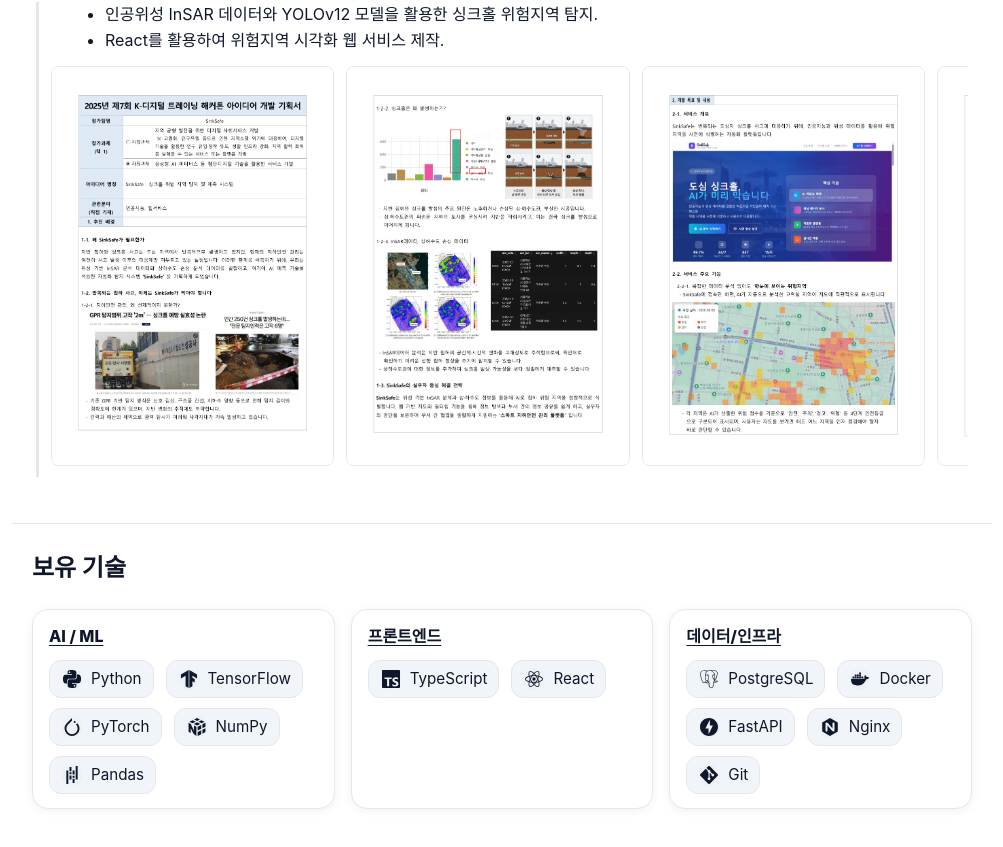
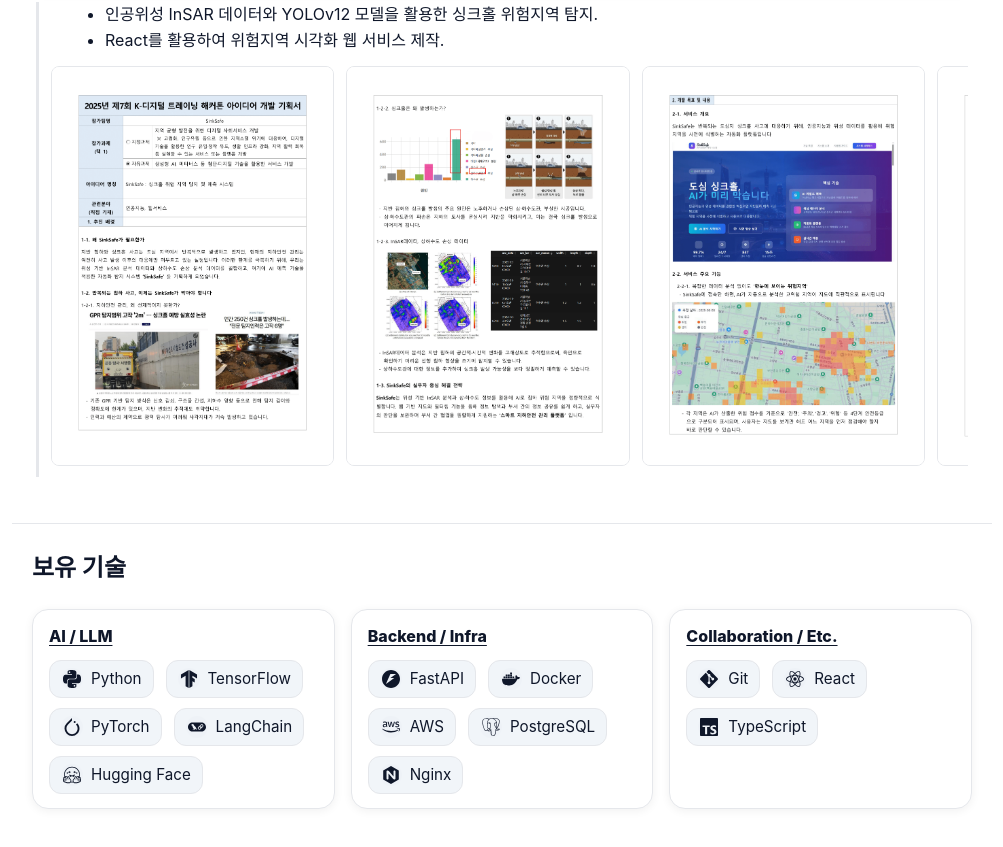
Before and after one commit to sunjoonk/sunjoonk.github.io, a React (Create React App) app: page / in a window 1280 px wide. Shown: the part 1689-2536 px from the top of the page, without its empty margins (138-1141 px from the left). Built offline with nearby package versions, Linux system fonts and the light colour scheme; a web font is replaced by a local one.

Commit message:
Update react-icons dependency and enhance skills section with new technologies

```diff
--- a/package.json
+++ b/package.json
@@ -8,7 +8,7 @@
     "@testing-library/user-event": "^13.5.0",
     "react": "^18.3.1",
     "react-dom": "^18.3.1",
-    "react-icons": "^4.12.0",
+    "react-icons": "^5.2.1",
     "react-scripts": "5.0.1",
     "socket.io-client": "^4.7.5",
     "web-vitals": "^2.1.4"
--- a/src/App.js
+++ b/src/App.js
@@ -4,9 +4,11 @@
 import Entry from "./Entry";
 import { FaEnvelope, FaGithub, FaSun, FaMoon } from "react-icons/fa";
 import {
-  SiPython, SiTensorflow, SiPytorch, SiNumpy, SiPandas, SiTypescript,
-  SiReact, SiPostgresql, SiDocker, SiGit, SiFastapi, SiNginx
+  SiPython, SiTensorflow, SiPytorch, SiNumpy, SiLangchain,
+  SiHuggingface, SiTypescript, SiReact, SiPostgresql, SiDocker, SiGit,
+  SiFastapi, SiNginx
 } from "react-icons/si";
+import { FaAws } from "react-icons/fa";
 
 /** 프로필 이미지: public/profile.jpg 가 있으면 노출, 없으면 자동 숨김 */
 function ProfileAvatar() {
@@ -174,46 +176,25 @@
   };
 
   // --- 스킬
-  const skills =
-    lang === "KOR"
-      ? [
-          { title: "AI / ML", items: [
+  const skills = [
+    { title: "AI / LLM", items: [
       { Icon: SiPython, label: "Python" },
       { Icon: SiTensorflow, label: "TensorFlow" },
       { Icon: SiPytorch, label: "PyTorch" },
-            { Icon: SiNumpy, label: "NumPy" },
-            { Icon: SiPandas, label: "Pandas" },
+      { Icon: SiLangchain, label: "LangChain" },
+      { Icon: SiHuggingface, label: "Hugging Face" },
     ]},
-          { title: "프론트엔드", items: [
+    { title: "Backend / Infra", items: [
+      { Icon: SiFastapi, label: "FastAPI" },
+      { Icon: SiDocker, label: "Docker" },
+      { Icon: FaAws, label: "AWS" },
+      { Icon: SiPostgresql, label: "PostgreSQL" },
+      { Icon: SiNginx, label: "Nginx" },
+    ]},
+    { title: "Collaboration / Etc.", items: [
+      { Icon: SiGit, label: "Git" },
+      { Icon: SiReact, label: "React" },
       { Icon: SiTypescript, label: "TypeScript" },
-            { Icon: SiReact, label: "React" },
-          ]},
-          { title: "데이터/인프라", items: [
-            { Icon: SiPostgresql, label: "PostgreSQL" },
-            { Icon: SiDocker, label: "Docker" },
-            { Icon: SiFastapi, label: "FastAPI" },
-            { Icon: SiNginx, label: "Nginx" },
-            { Icon: SiGit, label: "Git" },
-          ]},
-        ]
-      : [
-          { title: "AI / ML", items: [
-            { Icon: SiPython, label: "Python" },
-            { Icon: SiTensorflow, label: "TensorFlow" },
-            { Icon: SiPytorch, label: "PyTorch" },
-            { Icon: SiNumpy, label: "NumPy" },
-            { Icon: SiPandas, label: "Pandas" },
-          ]},
-          { title: "Frontend", items: [
-            { Icon: SiTypescript, label: "TypeScript" },
-            { Icon: SiReact, label: "React" },
-          ]},
-          { title: "Data/Infra", items: [
-            { Icon: SiPostgresql, label: "PostgreSQL" },
-            { Icon: SiDocker, label: "Docker" },
-            { Icon: SiFastapi, label: "FastAPI" },
-            { Icon: SiNginx, label: "Nginx" },
-            { Icon: SiGit, label: "Git" },
     ]},
   ];
 
```
Also changed, not shown: 1 other file (tests, documents, lock files or other folders). Lines whose indentation alone changed are shown as unchanged.
